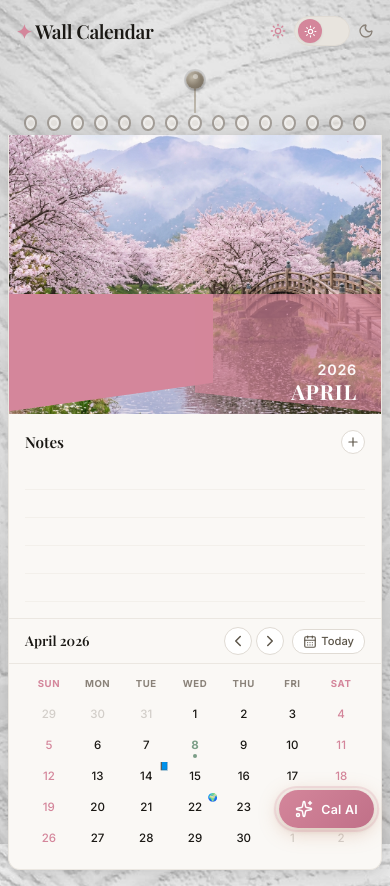
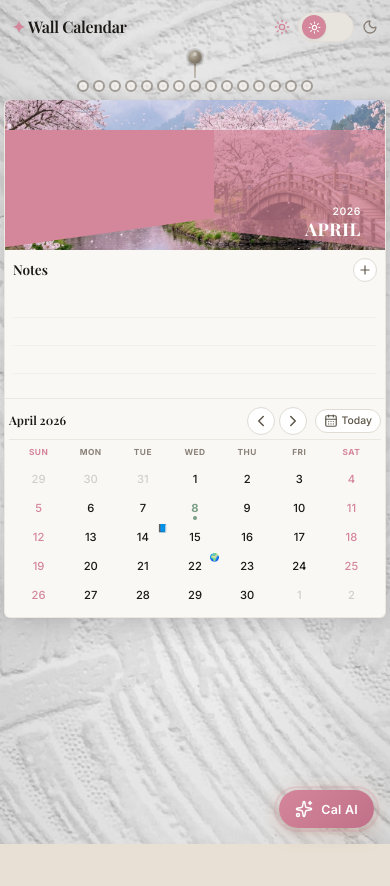
Before and after one commit to Aashiskr/Calendar, a Next.js app: page / in a window 390 px wide. After the commit the page ends 844 px from the top, so only its background shows below. Built offline with nearby package versions, Linux system fonts and the light colour scheme.

Commit message:
ui changes for mobile

```diff
--- a/src/styles/calendar.module.css
+++ b/src/styles/calendar.module.css
@@ -1079,98 +1079,195 @@
 /* Responsive */
 @media (max-width: 600px) {
   .pageContainer {
-    padding: var(--space-md) var(--space-sm);
+    padding: var(--space-sm) 6px 80px 6px;
+    justify-content: flex-start;
+    padding-top: 0;
+  }
+
+  .pageHeader {
+    padding: var(--space-sm) var(--space-sm);
+    margin-bottom: 0;
+  }
+
+  .pageTitle {
+    font-size: 1rem;
   }
 
   .calendarShell {
     max-width: 100%;
   }
 
+  .wallNail {
+    height: 28px;
+  }
+
+  .wallNail::before {
+    width: 14px;
+    height: 14px;
+  }
+
+  .wallNail::after {
+    top: 2px;
+    width: 4px;
+    height: 4px;
+  }
+
+  .nailString {
+    height: 18px;
+    top: 10px;
+  }
+
+  .spiralBinding {
+    gap: 6px;
+    padding: 3px 8px;
+    height: 22px;
+  }
+
+  .spiralRing {
+    width: 14px;
+    height: 14px;
+    border-width: 2px;
+  }
+
+  .spiralRing::after {
+    width: 4px;
+    height: 4px;
+  }
+
+  .calendarPage {
+    border-radius: var(--radius-sm);
+  }
+
+  .heroSection {
+    height: 180px;
+  }
+
+  .heroOverlay {
+    padding: var(--space-sm) var(--space-md);
+  }
+
+  .heroMonth {
+    font-size: 1.3rem;
+  }
+
+  .heroYear {
+    font-size: 0.75rem;
+  }
+
   .calendarBottom {
     grid-template-columns: 1fr;
+    min-height: auto;
   }
 
   .notesSection {
     border-right: none;
     border-bottom: 1px solid var(--color-border-subtle);
     max-height: none;
+    padding: var(--space-sm);
+  }
+
+  .notesTitle {
+    font-size: 0.85rem;
   }
 
   .noteLines {
-    max-height: 140px;
+    max-height: 100px;
   }
 
-  .heroMonth {
-    font-size: 1.6rem;
+  .calendarContent {
+    padding: var(--space-xs);
   }
 
-  .heroYear {
-    font-size: 0.9rem;
+  .calendarGrid {
+    padding: 0 var(--space-xs) var(--space-xs);
   }
 
-  .spiralBinding {
-    gap: 12px;
-    padding: 4px 20px;
+  .monthNav {
+    padding: var(--space-xs) 0;
+    margin-bottom: var(--space-xs);
   }
 
-  .spiralRing {
-    width: 18px;
-    height: 18px;
-    border-width: 2px;
+  .monthNavLabel {
+    font-size: 0.8rem;
   }
 
-  .spiralRing::after {
-    width: 6px;
-    height: 6px;
+  .monthNavBtn {
+    width: 28px;
+    height: 28px;
+  }
+
+  .todayBtn {
+    padding: 4px 8px;
+    font-size: 0.65rem;
+  }
+
+  .weekdayLabel {
+    font-size: 0.58rem;
+    padding: 2px 0;
   }
 
   .dayCell {
-    height: 34px;
-    font-size: 0.78rem;
-  }
-
-  .weekdayLabel {
-    font-size: 0.6rem;
-  }
-
-  .monthNavLabel {
-    font-size: 0.85rem;
+    height: 32px;
+    font-size: 0.75rem;
+    border-radius: 3px;
   }
 
   .selectionSummary {
-    bottom: var(--space-md);
-    padding: var(--space-sm) var(--space-md);
-    gap: var(--space-sm);
-    border-radius: var(--radius-lg);
+    bottom: var(--space-sm);
+    padding: var(--space-xs) var(--space-sm);
+    gap: var(--space-xs);
+    border-radius: var(--radius-md);
+    font-size: 0.75rem;
   }
 
   .selectionLabel {
-    font-size: 0.75rem;
-  }
-
-  .pageTitle {
-    font-size: 1.2rem;
+    font-size: 0.7rem;
   }
 }
 
 @media (max-width: 400px) {
+  .pageContainer {
+    padding: 4px;
+  }
+
   .spiralBinding {
-    gap: 10px;
-    padding: 4px 16px;
+    gap: 4px;
+    padding: 2px 4px;
   }
 
   .spiralRing {
-    width: 16px;
-    height: 16px;
+    width: 12px;
+    height: 12px;
+  }
+
+  .spiralRing::after {
+    width: 3px;
+    height: 3px;
+  }
+
+  .heroSection {
+    height: 150px;
+  }
+
+  .heroMonth {
+    font-size: 1.1rem;
+  }
+
+  .heroYear {
+    font-size: 0.65rem;
   }
 
   .dayCell {
-    height: 30px;
-    font-size: 0.72rem;
+    height: 28px;
+    font-size: 0.7rem;
   }
 
-  .heroMonth {
-    font-size: 1.3rem;
+  .weekdayLabel {
+    font-size: 0.52rem;
+  }
+
+  .monthNavLabel {
+    font-size: 0.75rem;
   }
 
   .selectionSummary {
```
